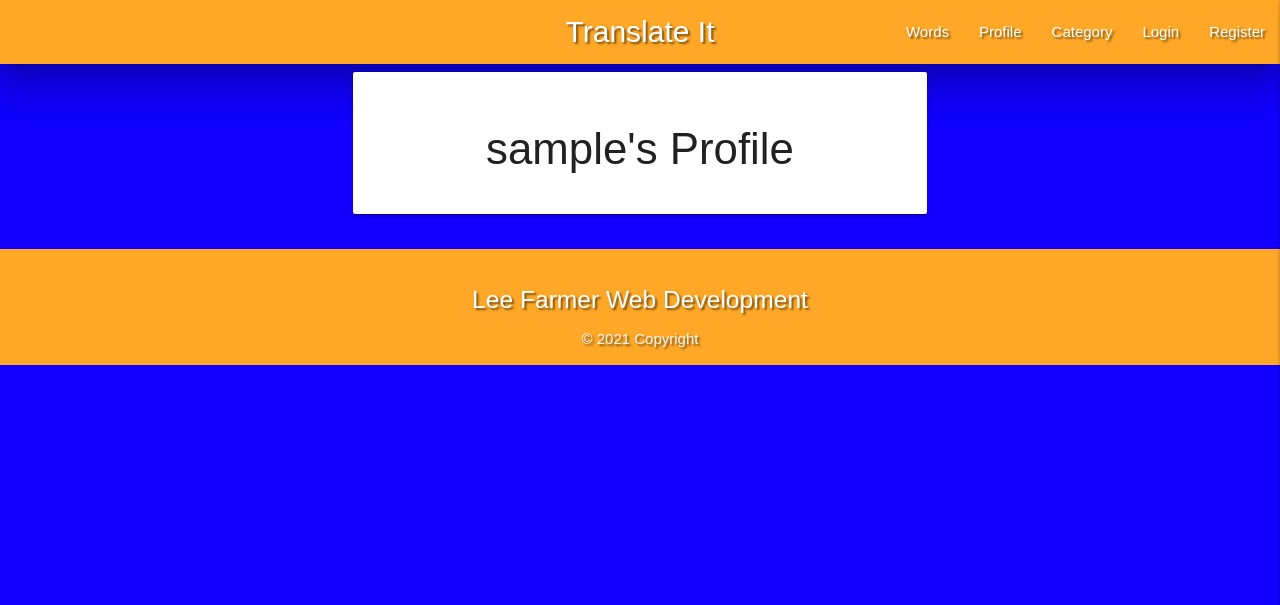
After one commit to Leefarmer83/Translate-It, a Flask app: page /profile/1 in a window 1280 px wide. The commit adds this page. Shown: the top 605 px of the page. Run offline with Flask 2, Linux system fonts and the light colour scheme; the visitor is signed in with stand-in values (Sample User, id 1); a database or web service that is not in the repository returns one stand-in record (values such as "Sample title"); some libraries are stand-ins or nearby versions; some web fonts are replaced.

Commit message:
added session user profile

```diff
--- a/app.py
+++ b/app.py
@@ -45,6 +45,7 @@ def register():
         # put the new user into 'session' cookie
         session["user"] = request.form.get("username").lower()
         flash("Registration Successful!")
+        return redirect(url_for("profile", username=session["user"]))
     return render_template("register.html")
 
 
@@ -60,7 +61,10 @@ def login():
             if check_password_hash(
                 existing_user["password"], request.form.get("password")):
                     session["user"] = request.form.get("username").lower()
-                    flash("Welcome to Translate It, {}".format(request.form.get("username")))
+                    flash("Welcome to Translate It, {}".format(
+                        request.form.get("username")))
+                    return redirect(url_for(
+                        "profile", username=session["user"]))
             else:
                 # invalid password match
                 flash("Incorrect Username and/or Password")
@@ -73,6 +77,13 @@ def login():
 
     return render_template("login.html")
 
+@app.route("/profile/<username>", methods=["GET", "POST"])
+def profile(username):
+    # grab the session user's username from db
+    username = mongo.db.users.find_one(
+        {"username": session["user"]})["username"]
+    return render_template("profile.html", username=username)
+
 
 if __name__ == "__main__":
     app.run(host=os.environ.get("IP"),
--- a/templates/base.html
+++ b/templates/base.html
@@ -25,6 +25,7 @@
                 <a href="#" data-target="mobile-demo" class="sidenav-trigger right"><i class="fas fa-bars"></i></a>
                 <ul class="right hide-on-med-and-down">
                     <li><a href="{{ url_for('get_words') }}">Words</a></li>
+                    <li><a href="{{ url_for('profile', username=session['user']) }}">Profile</a></li>
                     <li><a href="#">Category</a></li>
                     <li><a href="{{ url_for('login') }}">Login</a></li>
                     <li><a href="{{ url_for('register') }}">Register</a></li>
@@ -39,6 +40,7 @@
                 <h4 class="center-align orange lighten-1 text-shadow white-text text-darken 4">Translate It</h4>
             </li>
             <li><a href="{{ url_for('get_words') }}">words</a></li>
+            <li><a href="{{ url_for('profile', username=session['user']) }}">Profile</a></li>
             <li><a href="#">Category</a></li>
             <li><a href="{{ url_for('login') }}">Login</a></li>
             <li><a href="{{ url_for('register') }}">Register</a></li>
--- /dev/null
+++ b/templates/profile.html
@@ -0,0 +1,14 @@
+{% extends "base.html" %}
+{% block content %}
+
+<div class="row">
+        <div class="col s12 m8 offset-m2">
+            <div class="card-panel">
+                <h3 class="center-align">
+                    {{ username }}'s Profile
+                </h3>
+            </div>
+        </div>
+    </div>
+
+{% endblock %}
```
